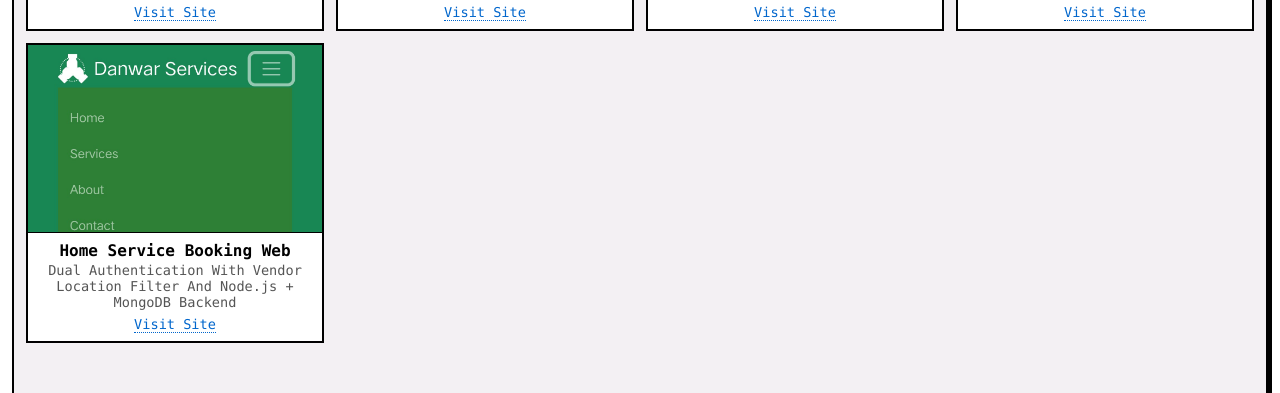
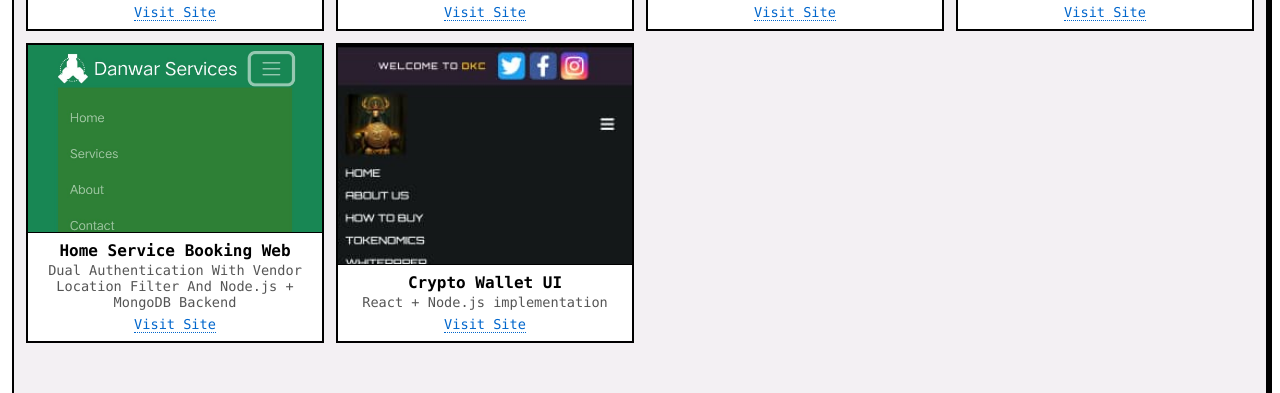
Before and after one commit to Danishanwar01/Portfolio, a React (Create React App) app: page /projects-gallery in a window 1280 px wide. Shown: the part 367-760 px from the top of the page. Built offline with nearby package versions, Linux system fonts and the light colour scheme.

Commit message:
first commit

```diff
--- a/src/components/Projectsgallery.jsx
+++ b/src/components/Projectsgallery.jsx
@@ -8,6 +8,7 @@ import img3 from "../images/ecommerce2.jpg";
 import img4 from "../images/e1.jpg";
 import img5 from "../images/service2.jpg";
 import img6 from "../images/ecommerce5.jpg";
+import img7 from "../images/crypto1.jpg";
 
 export default function Projectsgallery() {
   const projects = [
@@ -51,6 +52,14 @@ export default function Projectsgallery() {
       title: "Home Service Booking Web",
       subtitle: "Dual Authentication With Vendor Location Filter And Node.js + MongoDB Backend",
       link: "https://service-app-frontend.vercel.app/",
+    },
+       {
+      type: "img",
+      src: img7,
+      alt: "Crypto Project Screenshot",
+      title: "Crypto Wallet UI",
+      subtitle: "React + Node.js implementation",
+      link: "https://corpus-git-main-danishanwar01s-projects.vercel.app/",
     },
   ];
 
```
Also changed, not shown: src/images/crypto1.jpg (added).
